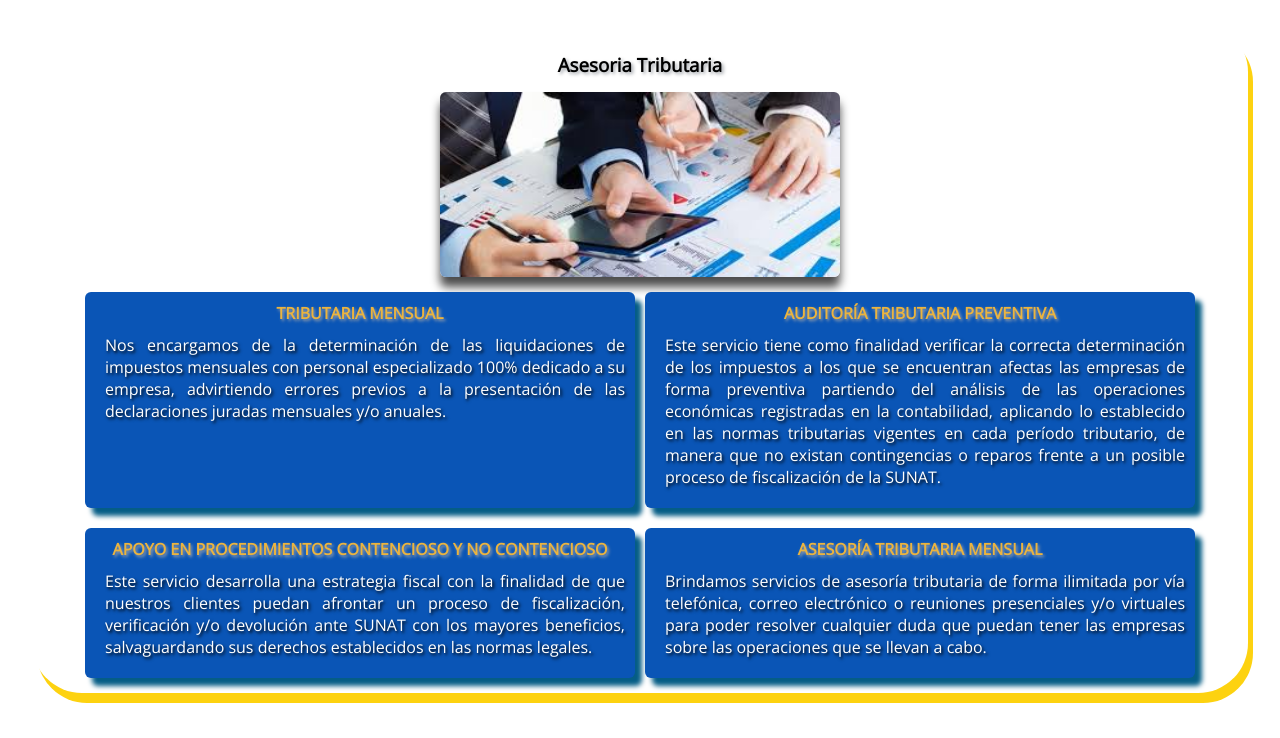
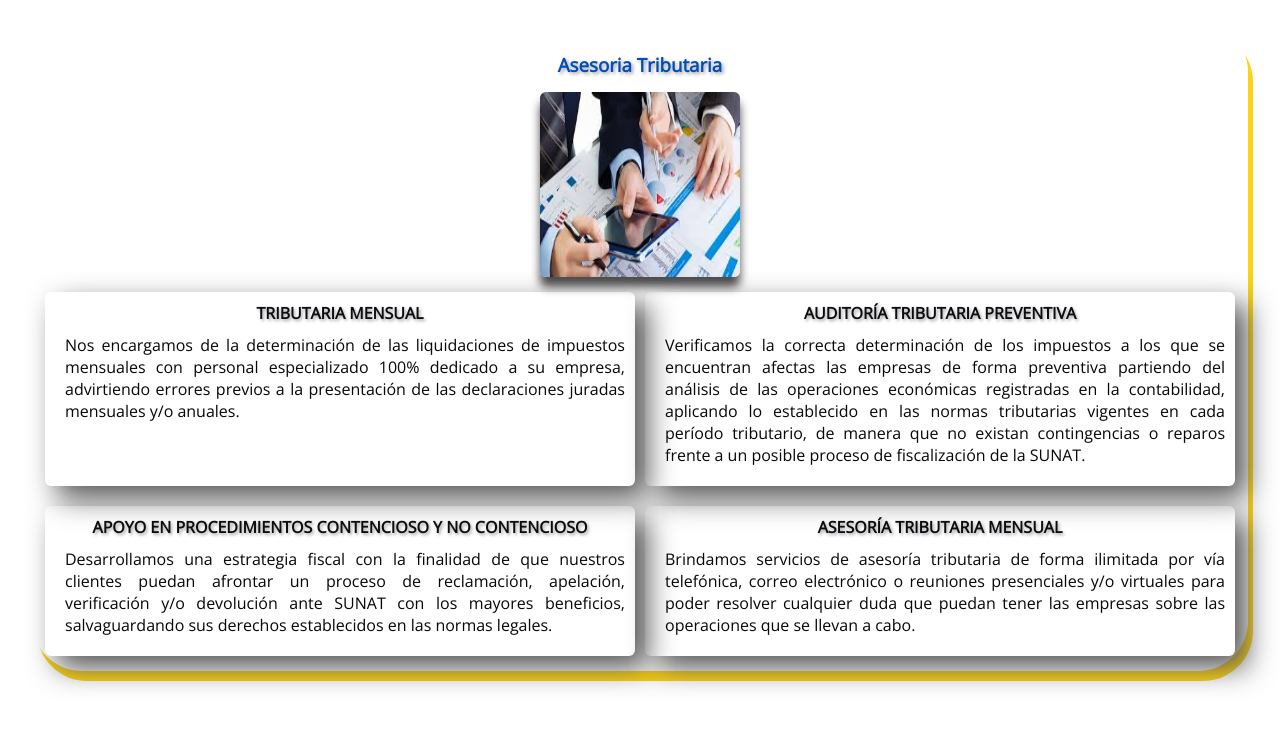
Before and after one commit to DemoNorthSolutions/NorthSolutions, a plain HTML site: page servicio.html in a window 1280 px wide. Shown: the part 86-824 px from the top of the page. Drawn offline with nearby package versions, Linux system fonts and the light colour scheme.

Commit message:
Add files via upload

```diff
--- a/css/Articulo.css
+++ b/css/Articulo.css
@@ -5,7 +5,6 @@
     text-align: center;
     width: 95%;
     margin: auto;
-    text-shadow: rgb(160, 164, 170)0.1em 0.1em 0.2em;
     margin-top: 50px;
     border-radius: 5px;
 }
@@ -14,6 +13,7 @@
     padding-top: 0px;
     text-align: center;
 
+    color: rgb(3, 76, 185);
 
 }
 #infoservicios  .referenciaimg img{
@@ -43,12 +43,16 @@
 
 }
 #infoservicios .tablaneg {
-    border:rgb(253, 210, 16) 2px solid;
+    border:rgb(5, 63, 129) 2px solid;
     border-collapse: collapse;
     text-align: justify;
 }
 td {
-    border:rgb(253, 210, 16) 2px solid;
+    border:rgb(5, 63, 129) 2px solid;
+    text-align: justify;
+  }
+th{
+    border:rgb(5, 63, 129) 2px solid;
     text-align: justify;
   }
 #infoservicios .contenedor {
@@ -59,25 +63,28 @@ td {
     text-align: left;
 
 }
-#infoservicios .contenedor h4  {
-    color: rgb(224, 174, 36);
+#infoservicios .contenedor .info-pet  h5  {
+    color: rgb(20, 19, 17);
 
 }
 .info-pet {
     margin: 5px;
     border-radius: 6px;
-    background: rgb(10, 85, 182);
-    color: rgb(255, 255, 255);
-
-    box-shadow:7px 8px 5px rgb(5, 93, 134);
+    color: rgb(8, 7, 7);
     margin-bottom: 15px;
     padding: 10px;
+    -o-box-shadow:      12px 12px 29px #555;
+    -icab-box-shadow:   12px 12px 29px #555;
+    -khtml-box-shadow:  12px 12px 29px #555;
+    -moz-box-shadow:    12px 12px 29px #555;
+    -webkit-box-shadow: 12px 12px 29px #555;
+    box-shadow:         12px 12px 29px #555;
 }
 
 #infoservicios p{
     text-align: justify;
-    color: white;
-    text-shadow: black 0.1em 0.1em 0.2em;
+    color: rgb(7, 7, 7);
+
 
 }
 
--- a/css/Infoservicios.css
+++ b/css/Infoservicios.css
@@ -2,11 +2,11 @@
 
 #titulo{
     color: rgb(245, 203, 16);
-    background: rgb(8, 70, 141);
+
     text-align: center;
     width: 95%;
     margin: auto;
-    text-shadow: rgb(160, 164, 170)0.1em 0.1em 0.2em;
+
     margin-top: 50px;
     border-radius: 5px;
 }
@@ -53,26 +53,24 @@
 }
 #infoservicios .contenedor h4 {
     text-align: justify;
-    color: rgb(235, 180, 63);
+    color: rgb(14, 13, 13);
     text-shadow: rgb(160, 164, 170)0.1em 0.1em 0.2em;
     text-align: center;
 }
 .info-pet {
     margin: 5px;
     border-radius: 6px;
-    background: rgb(10, 85, 182);
-    color: white;
-    text-shadow: black 0.1em 0.1em 0.2em;
-    box-shadow:7px 8px 5px rgb(5, 93, 134);
+    color: rgb(70, 68, 68);
     margin-bottom: 15px;
+
 }
 
 #infoservicios p{
     padding-top: 10px;
     padding-left: 10px;
     padding-bottom: 10px;
-    color: white;
-    text-shadow: black 0.1em 0.1em 0.2em;
+    color: rgb(70, 68, 68);
+
 
 }
 @media(min-width:480px){
--- a/css/estilos.css
+++ b/css/estilos.css
@@ -1,5 +1,5 @@
 @import url(http://fonts.googleapis.com/css?family=Open+Sans);
-@import url(Articulo.css);
+
 @import url(banner.css);
 @import url(blog.css);
 @import url(blogmision.css);
--- a/css/info.css
+++ b/css/info.css
@@ -3,7 +3,7 @@
     color: rgb(24, 18, 18);
     text-align: center;
     padding: 10px;
-    text-shadow: rgba(5, 47, 163, 0.849) 0.1em 0.1em 0.2em;
+
 
 
 }
@@ -12,10 +12,15 @@
     flex-wrap: wrap;
     justify-content: center;
 }
+
 #info .contenedor h4{
     color: black;
+    text-shadow: rgba(230, 232, 238, 0.849) 0.1em 0.1em 0.2em;
+}
+#info a {
     text-decoration: none;
 }
+
 .info-pet {
     margin: 20px;
 
--- a/servicio.html
+++ b/servicio.html
@@ -7,6 +7,7 @@
     <title>North Solutions,Servicios</title>
     <link rel="stylesheet" href="css/estilos.css">
     <link rel="icon" type="image/ico" href="img/Logo.ico">
+    <link rel="stylesheet" href="css/Articulo.css">
 
 </head>
 
@@ -52,7 +53,7 @@
             </div>
             <div class="info-pet">
                 <h4>AUDITORÍA TRIBUTARIA PREVENTIVA</h4>
-                <p>Este servicio tiene como finalidad verificar la correcta determinación de los impuestos a los que se
+                <p>Verificamos la correcta determinación de los impuestos a los que se
                     encuentran afectas las empresas de forma preventiva partiendo del análisis de las operaciones
                     económicas registradas en la contabilidad, aplicando lo establecido en las normas tributarias
                     vigentes en cada período tributario, de manera que no existan contingencias o reparos frente a un
@@ -60,8 +61,8 @@
             </div>
             <div class="info-pet">
                 <h4>APOYO EN PROCEDIMIENTOS CONTENCIOSO Y NO CONTENCIOSO</h4>
-                <p>Este servicio desarrolla una estrategia fiscal con la finalidad de que nuestros clientes puedan
-                    afrontar un proceso de fiscalización, verificación y/o devolución ante SUNAT con los mayores
+                <p>Desarrollamos una estrategia fiscal con la finalidad de que nuestros clientes puedan
+                    afrontar un proceso de reclamación, apelación, verificación y/o devolución ante SUNAT con los mayores
                     beneficios, salvaguardando sus derechos establecidos en las normas legales.</p>
             </div>
             <div class="info-pet">
@@ -151,7 +152,7 @@
             <a target="blank" class="icon-instagram" href="https://www.instagram.com/north.solutions/"></a>
             <a target="blank" class="icon-twitter" href=""></a>
             <a target="blank" class="icon-linkedin" href=""></a>
-            <h6>UBICANOS: 449 Calle Orbegoso, Trujillo, Perú</h6>
+
         </div>
     </footer>
 
```
Also changed, not shown: articulos.html (+7 -6 lines), index.html (+1 -1 lines), img/mi negocio.jpg.
